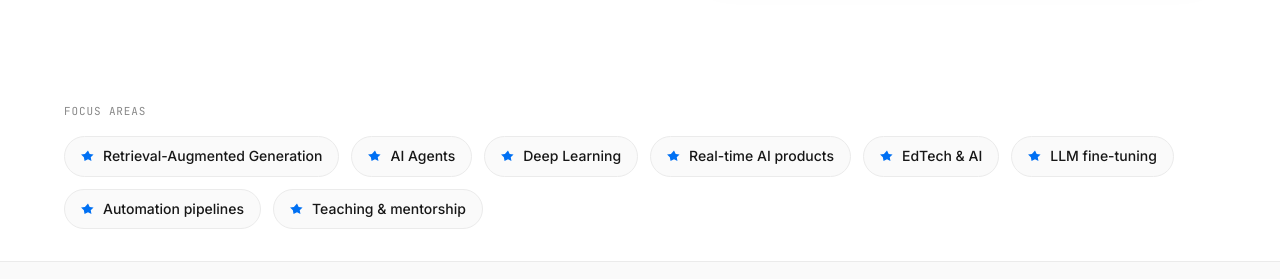
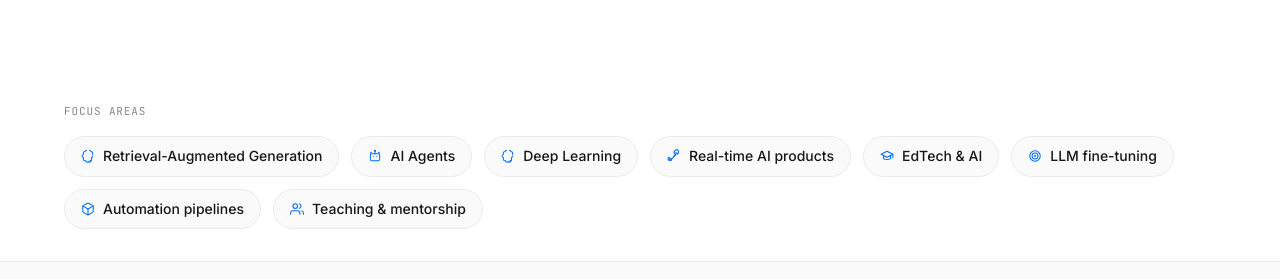
Before and after one commit to pranitacharjunewar3-sketch/portfolio, a React (Vite) app: page / in a window 1280 px wide. Shown: the part 920-1199 px from the top of the page. Built offline with nearby package versions, Linux system fonts and the light colour scheme.

Commit message:
Use related icons in focus areas ticker

```diff
--- a/src/data/services.ts
+++ b/src/data/services.ts
@@ -36,13 +36,18 @@ export const servicesData: Service[] = [
   },
 ];
 
-export const focusData: string[] = [
-  "Retrieval-Augmented Generation",
-  "AI Agents",
-  "Deep Learning",
-  "Real-time AI products",
-  "EdTech & AI",
-  "LLM fine-tuning",
-  "Automation pipelines",
-  "Teaching & mentorship",
+export interface FocusItem {
+  label: string;
+  icon: string;
+}
+
+export const focusData: FocusItem[] = [
+  { label: "Retrieval-Augmented Generation", icon: "brain" },
+  { label: "AI Agents", icon: "bot" },
+  { label: "Deep Learning", icon: "brain" },
+  { label: "Real-time AI products", icon: "rocket" },
+  { label: "EdTech & AI", icon: "graduation" },
+  { label: "LLM fine-tuning", icon: "target" },
+  { label: "Automation pipelines", icon: "box" },
+  { label: "Teaching & mentorship", icon: "users" },
 ];
--- a/src/sections/FocusTicker.tsx
+++ b/src/sections/FocusTicker.tsx
@@ -8,9 +8,9 @@ export function FocusTicker() {
         <div className="ticker-label">Focus areas</div>
         <div className="ticker-items">
           {focusData.map((focus) => (
-            <span className="ticker-chip" key={focus}>
-              <Icon name="star" size={14} />
-              {focus}
+            <span className="ticker-chip" key={focus.label}>
+              <Icon name={focus.icon} size={14} />
+              {focus.label}
             </span>
           ))}
         </div>
```
